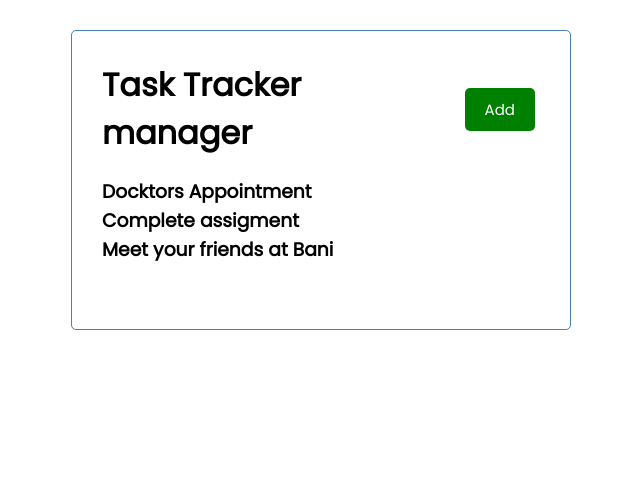
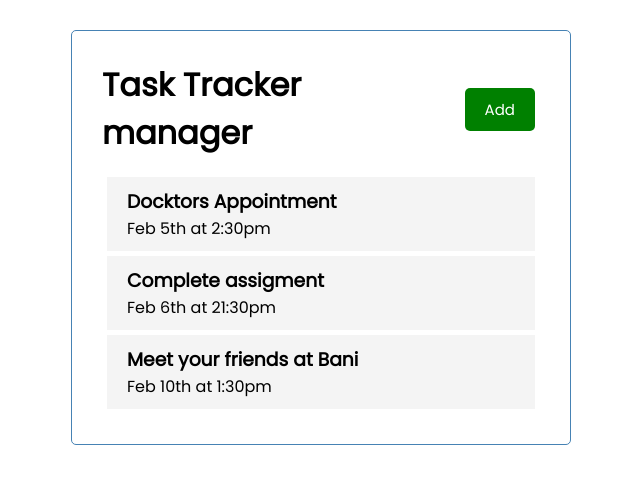
Before and after one commit to gymcode/comebackcode, a React (Create React App) app: page / in a window 1280 px wide. Shown: the top 484 px of the page, without its empty margins (319-959 px from the left). Built offline with nearby package versions, Linux system fonts and the light colour scheme.

Commit message:
dealing with the close

```diff
--- a/src/App.js
+++ b/src/App.js
@@ -1,14 +1,18 @@
-import { React, Fragment } from "react";
+import { React, useState } from "react";
 
 // components import
 import Header from "./components/Header";
 import Task from "./components/task"
+import {task} from './array/taskArray'
 
 function App () {
+
+  const [tasks, setTasks] = useState(task)
+
     return (
       <div className={"container"}>
         <Header title={"Task Tracker manager"}/>
-        <Task/>
+        <Task tasks={tasks}/>
       </div>
     )
 }
--- /dev/null
+++ b/src/components/Tasks.js
@@ -0,0 +1,10 @@
+function Tasks ({tname, day}){
+    return (
+        <div className={"task"}>
+            <h3>{tname}</h3>
+            <p>{day}</p>
+        </div>
+    )
+}
+
+export default Tasks
--- a/src/components/task.js
+++ b/src/components/task.js
@@ -1,14 +1,13 @@
-import {React, Fragment, useState} from 'react'
-import {task} from '../array/taskArray'
+import {React, Fragment} from 'react'
+import Tasks from './Tasks'
 
+function Task({tasks}){
 
-function Task(){
-    const [tasks, setTasks] = useState(task)
     return (
         <Fragment>
             {tasks.map((items)=> (
                 <>
-                    <h3>{items.text}</h3>
+                    <Tasks key={items.key} tname={items.text} day={items.day}/>
                 </>
             ))}
         </Fragment>
```
